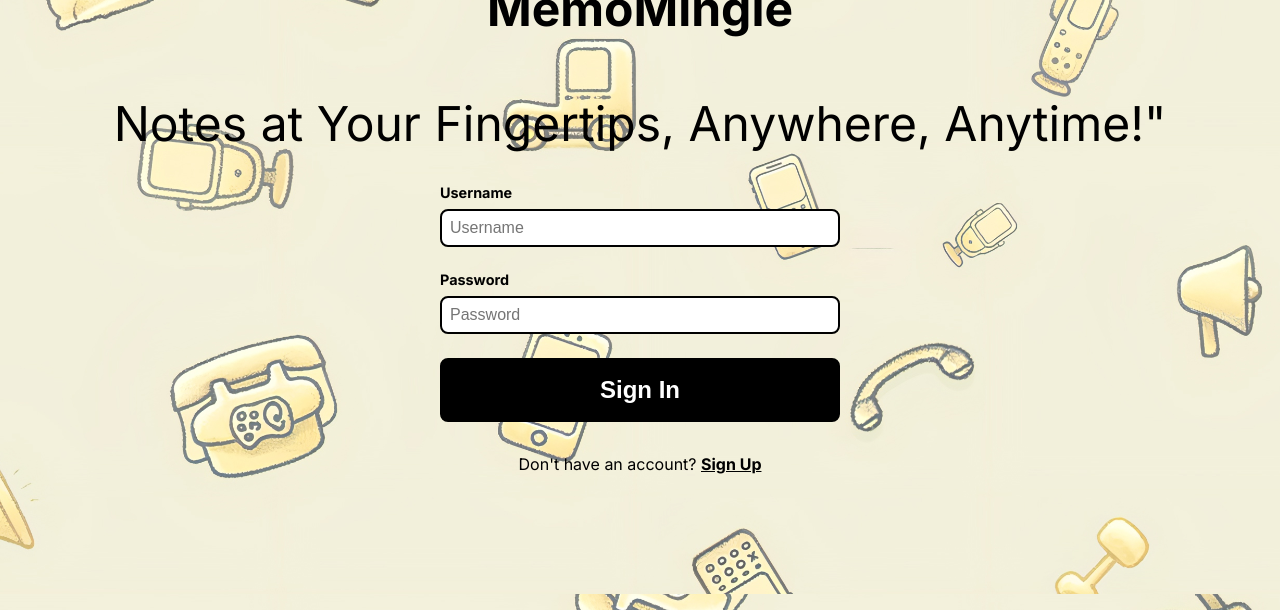
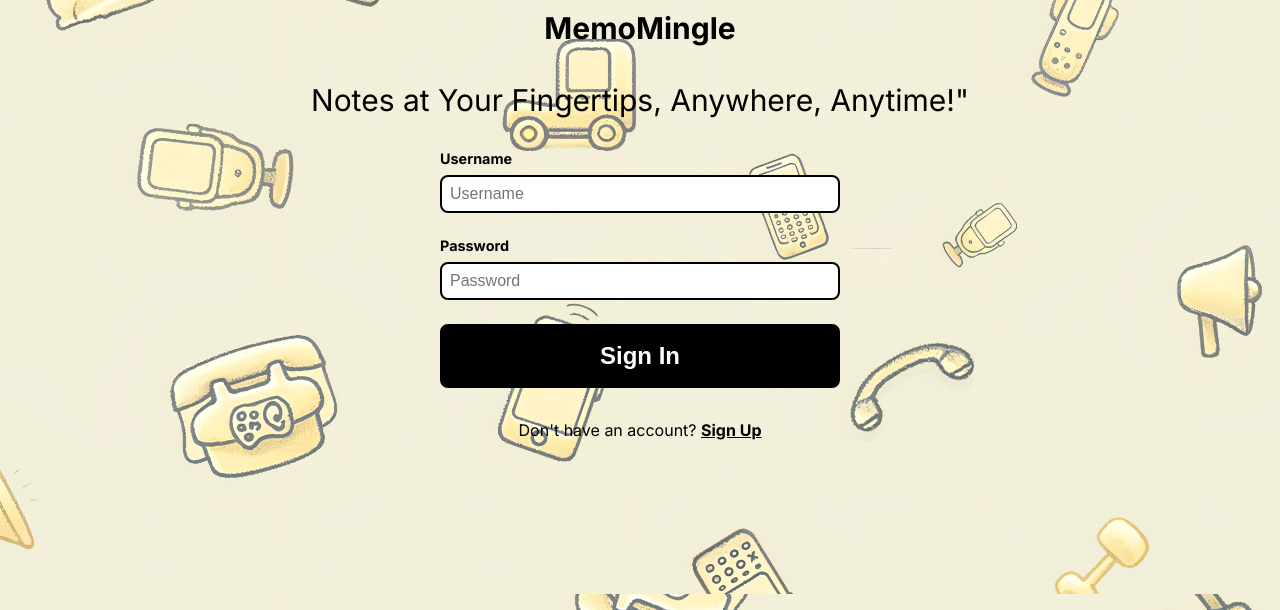
Before and after one commit to Moodyw03/MemoMingle, a Flask app: template templates/sign-in.html in a window 1280 px wide. Shown: the part 206-816 px from the top of the page. Run offline with Flask 3, Linux system fonts and the light colour scheme; the template is opened without the code that fills it, so the values that code supplies are empty; parts of the project's set-up code (start-up, migrations or seed data) failed here and were passed over.

Commit message:
Update font size and margin in sign-in heading

```diff
--- a/static/css/style.css
+++ b/static/css/style.css
@@ -165,7 +165,8 @@ a {
 }
 
 .sign-in__heading {
-  font-size: 3rem;
+  margin-top: 30px;
+  font-size: 30px;
   font-weight: 400;
   line-height: 1.2;
   text-align: center;
```
